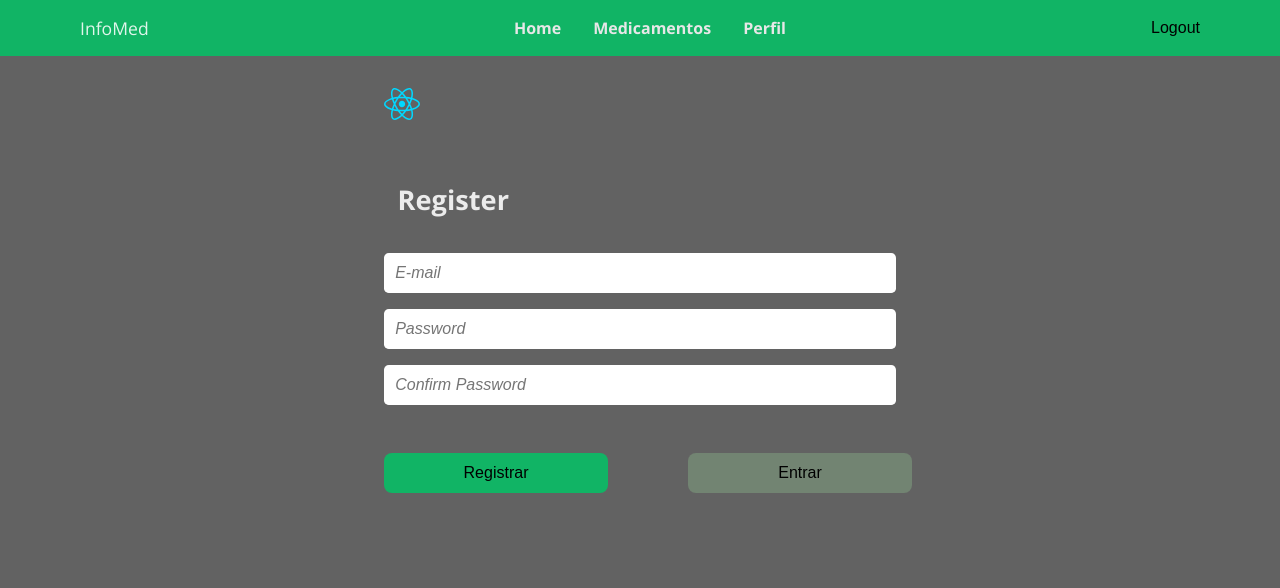
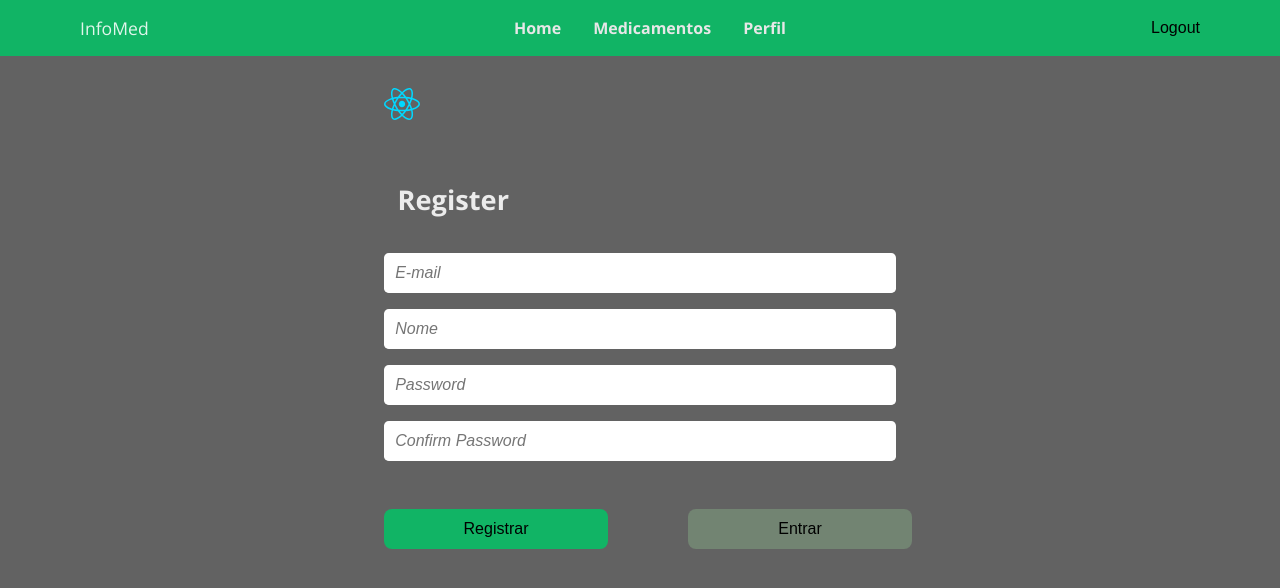
Before and after one commit to cristian-eds/infomed-front, a React (Vite) app: page /register in a window 1280 px wide. Shown: the top 588 px of the page. Built offline with nearby package versions, Linux system fonts and the light colour scheme.

Commit message:
Added name field on registration page

```diff
--- a/src/pages/Register/Register.jsx
+++ b/src/pages/Register/Register.jsx
@@ -12,6 +12,7 @@ import { toast, ToastContainer } from 'react-toastify';
 const Register = ({ register, loading }) => {
 
     const [email, setEmail] = useState("");
+    const [name, setName] = useState("");
     const [password, setPassword] = useState("");
     const [confirmPassword, setConfirmPassword] = useState("");
     const [error, setError] = useState(null);
@@ -30,6 +31,7 @@ const Register = ({ register, loading }) => {
 
         const userData = {
             email,
+            name,
             password
         }
 
@@ -57,6 +59,7 @@ const Register = ({ register, loading }) => {
             <h2>Register</h2>
             <form className={styles.login} onSubmit={handleRegister}>
                 <input type="text" name="email" id="email" placeholder='E-mail' value={email} onChange={(e) => setEmail(e.target.value)} />
+                <input type="text" name="name" id="name" placeholder='Nome' value={name} onChange={(e) => setName(e.target.value)} />
                 <input type="password" name="password" id="password" placeholder='Password' value={password} onChange={(e) => setPassword(e.target.value)} />
                 <input type="password" name="confirmPassword" id="confirmPassword" placeholder='Confirm Password' value={confirmPassword} onChange={(e) => setConfirmPassword(e.target.value)} />
                 {error && <p className={styles.error}>{error}</p>}
```
